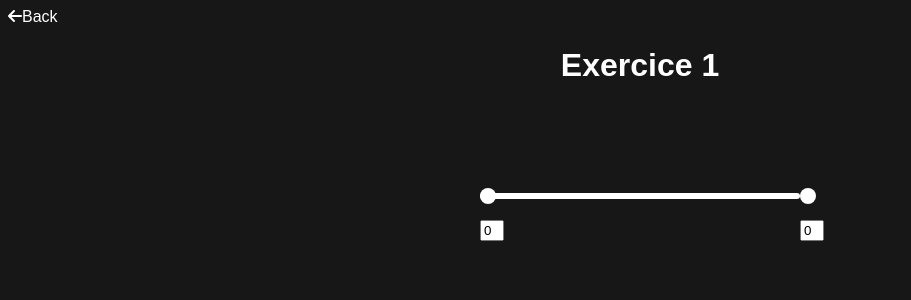
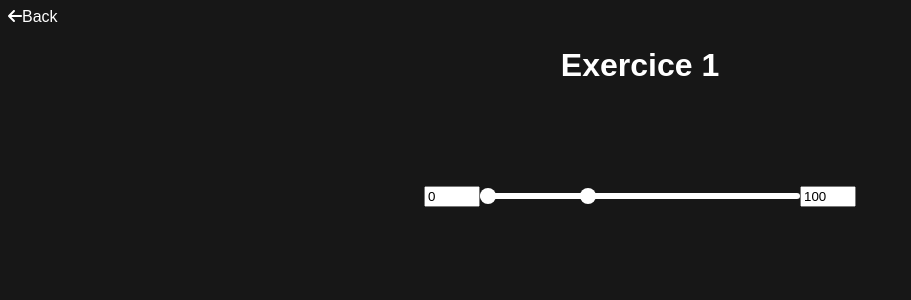
Before and after one commit to manu997/range-component, a Next.js app: page /exercice-1 in a window 1280 px wide. Shown: the top 300 px of the page, without its empty margins (0-911 px from the left). Built offline with nearby package versions, Linux system fonts and the light colour scheme.

Commit message:
New inputs and improvements

```diff
--- a/src/components/Dot/Dot.tsx
+++ b/src/components/Dot/Dot.tsx
@@ -3,19 +3,21 @@
 import Draggable, { DraggableData, DraggableEvent } from 'react-draggable';
 
 interface DotProps {
-  initialPosition: number;
-  containerWidth: number;
+  initialPosition: { x: number; y: number };
+  minValue?: number;
+  setMinValue?: (value: number) => void;
+  maxValue?: number;
+  setMaxValue?: (value: number) => void;
 }
 
-const Dot = ({ initialPosition, containerWidth }: DotProps) => {
-  const MIN_VALUE = 0;
-  const MAX_VALUE = 100;
-
+const Dot = ({
+  initialPosition,
+  setMinValue,
+  setMaxValue,
+  minValue,
+  maxValue,
+}: DotProps) => {
   const [isDragging, setIsDragging] = useState(false);
-  const [currentPosition, setCurrentPosition] = useState({
-    x: initialPosition,
-    y: 0,
-  });
 
   const drag = useCallback(() => {
     setIsDragging(true);
@@ -25,27 +27,13 @@
     setIsDragging(false);
   }, [setIsDragging]);
 
-  const calculateValue = useCallback(
-    (clientX: number) => {
-      const value = Math.round(
-        (clientX / containerWidth) * (MAX_VALUE - MIN_VALUE) + MIN_VALUE
-      );
-      setCurrentPosition({ x: value, y: 0 }); // Actualizar la posición
-    },
-    [containerWidth]
-  );
-
   const handleDrag = useCallback(
     (e: DraggableEvent, data: DraggableData) => {
-      calculateValue(data.x); // Llamar a la función con la posición actual
+      if (setMaxValue) setMaxValue(data.x);
+      if (setMinValue) setMinValue(data.x);
     },
-    [calculateValue]
+    [setMinValue, setMaxValue]
   );
-
-  const setInitialPosition = useMemo(() => {
-    const value = containerWidth * (initialPosition / 100);
-    return { x: value, y: 0 };
-  }, [containerWidth, initialPosition]);
 
   const customStyles: CSSProperties = useMemo(
     () => ({
@@ -54,16 +42,13 @@
     [isDragging]
   );
 
-  if (containerWidth < 0) return null;
-
-  console.info(setInitialPosition);
-
   return (
     <Draggable
       axis='x'
       bounds='parent'
-      defaultPosition={setInitialPosition}
       onDrag={handleDrag}
+      defaultPosition={initialPosition}
+      position={{ x: minValue ?? maxValue ?? 0, y: 0 }}
     >
       <div
         onMouseDown={drag}
@@ -72,7 +57,6 @@
         className={styles.dotContainer}
       >
         <div className={styles.dot} />
-        <input className={styles.label} value={currentPosition?.x % 100} />
       </div>
     </Draggable>
   );
--- a/src/components/Range/Range.tsx
+++ b/src/components/Range/Range.tsx
@@ -1,10 +1,61 @@
-import React, { useEffect, useRef, useState } from 'react';
+import React, {
+  useCallback,
+  useEffect,
+  useMemo,
+  useRef,
+  useState,
+} from 'react';
 import styles from './Range.module.scss';
 import { Dot } from '../Dot';
 
 const Range = () => {
+  const MIN = 0;
+  const MAX = 100;
+
   const rangeRef = useRef<HTMLDivElement>(null);
   const [containerWidth, setContainerWidth] = useState(-1);
+  const [minValue, setMinValue] = useState(0);
+  const [maxValue, setMaxValue] = useState(100);
+
+  const valueInRange = useCallback(
+    (value: number) => value >= MIN && value <= MAX,
+    []
+  );
+
+  const parseValue = useCallback(
+    (value: number) =>
+      valueInRange(value) ? value : (value * 100) / containerWidth,
+    [containerWidth, valueInRange]
+  );
+
+  const parseMaxPosition = useCallback(
+    (e: string) => {
+      const value = parseInt(e);
+      if (!isNaN(value)) {
+        setMaxValue((prev) => (valueInRange(parseValue(value)) ? value : prev));
+      } else {
+        setMaxValue(0);
+      }
+    },
+    [valueInRange, parseValue]
+  );
+
+  const parseMinPosition = useCallback(
+    (e: string) => {
+      const value = parseInt(e);
+      if (!isNaN(value)) {
+        setMinValue((prev) => (valueInRange(parseValue(value)) ? value : prev));
+      } else {
+        setMinValue(0);
+      }
+    },
+    [valueInRange, parseValue]
+  );
+
+  const initialMaxValue = useMemo(() => {
+    const value = containerWidth * (maxValue / 100);
+    return { x: value, y: 0 };
+  }, [containerWidth, maxValue]);
 
   useEffect(() => {
     const updateWidth = () => {
@@ -12,21 +63,38 @@
         setContainerWidth(rangeRef.current.clientWidth);
       }
     };
-
     updateWidth();
-
     window.addEventListener('resize', updateWidth);
-
     return () => {
       window.removeEventListener('resize', updateWidth);
     };
   }, []);
 
   return (
-    <div className={styles.rangeContainer} ref={rangeRef}>
-      <div className={styles.rangeLine} />
-      <Dot containerWidth={containerWidth} initialPosition={0} />
-      <Dot containerWidth={containerWidth} initialPosition={100} />
+    <div className={styles.container}>
+      <input
+        value={parseValue(minValue)}
+        onChange={(e) => parseMinPosition(e.target.value)}
+        className={styles.input}
+      />
+      <div className={styles.rangeContainer} ref={rangeRef}>
+        <div className={styles.rangeLine} />
+        <Dot
+          setMinValue={setMinValue}
+          minValue={minValue}
+          initialPosition={{ x: 0, y: 0 }}
+        />
+        <Dot
+          setMaxValue={setMaxValue}
+          maxValue={maxValue}
+          initialPosition={initialMaxValue}
+        />
+      </div>
+      <input
+        value={parseValue(maxValue)}
+        onChange={(e) => parseMaxPosition(e.target.value)}
+        className={styles.input}
+      />
     </div>
   );
 };
--- a/src/components/Range/range.module.scss
+++ b/src/components/Range/range.module.scss
@@ -1,4 +1,12 @@
 @use '../../styles/variables' as *;
+
+.container {
+  display: flex;
+}
+
+.input {
+  width: 3rem;
+}
 
 .rangeContainer {
   display: flex;
```
